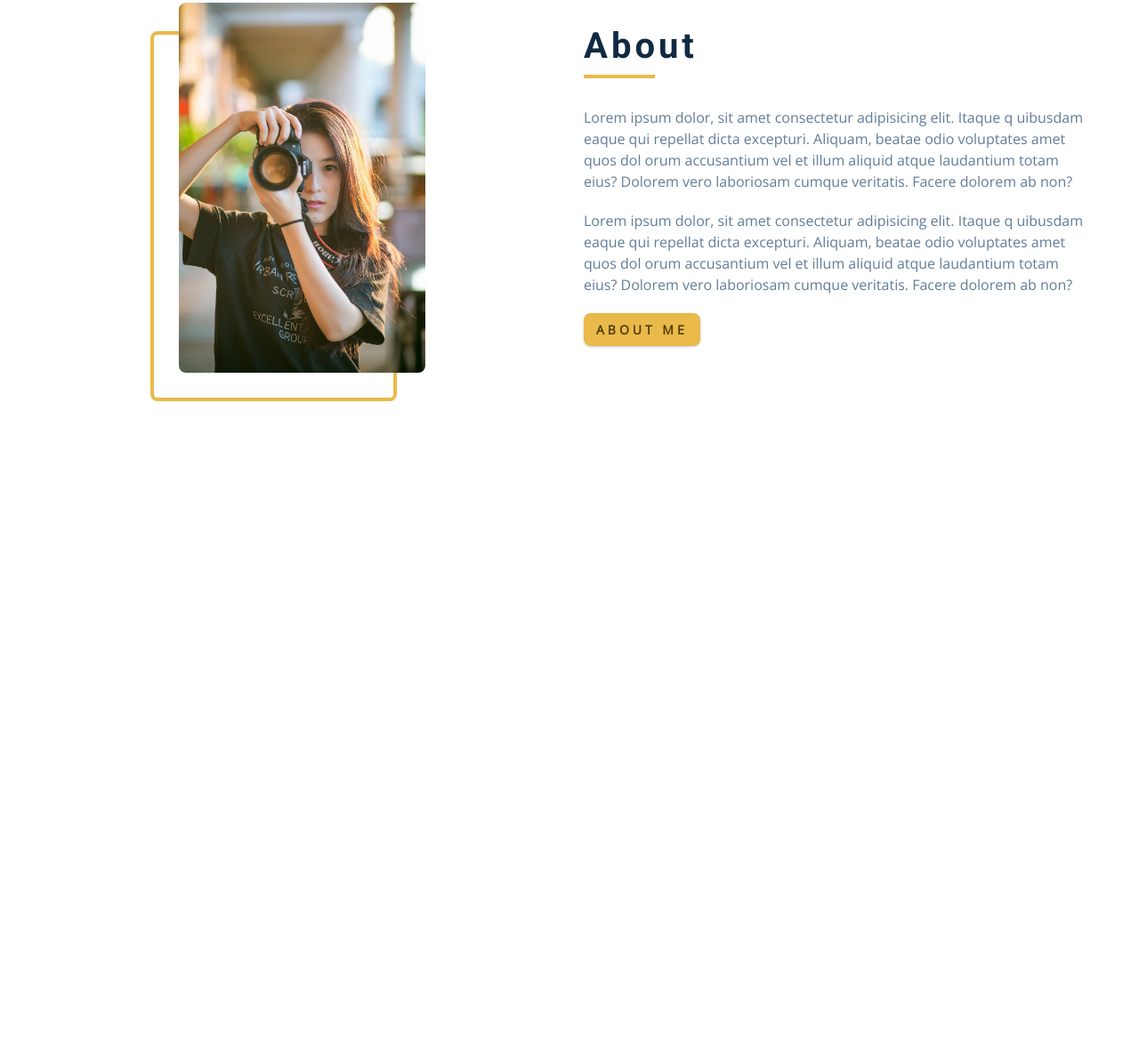
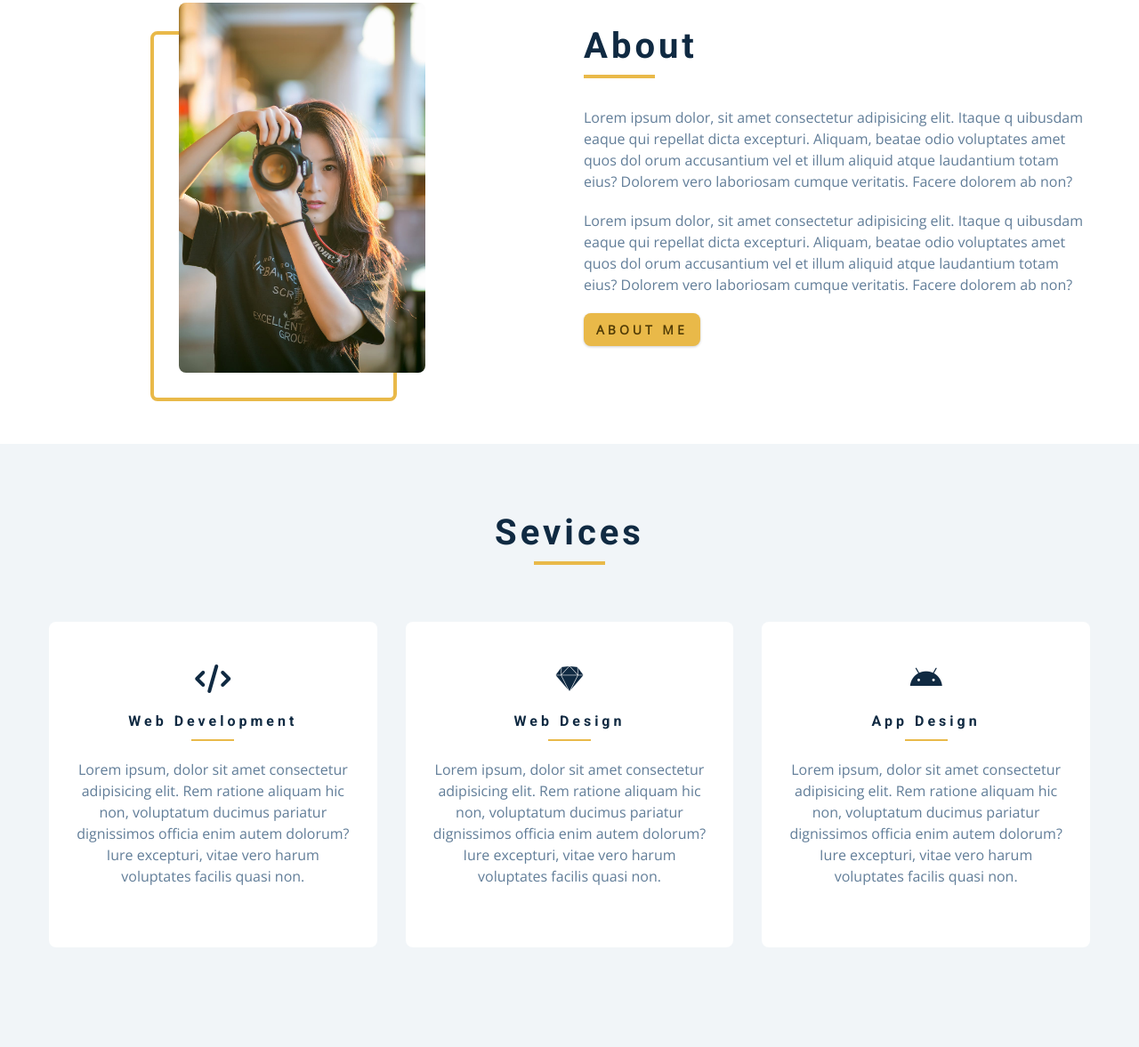
Before and after one commit to Sai-02/Portfolio-Project, a plain HTML site: page index.html in a window 1280 px wide. Shown: the part 877-2054 px from the top of the page at 89% size. Before the commit the page ends 1376 px from the top, so only its background shows below. Drawn offline with nearby package versions, Linux system fonts and the light colour scheme.

Commit message:
Services section

```diff
--- a/css/styles.css
+++ b/css/styles.css
@@ -172,9 +172,12 @@ p {
   margin-right: auto;
   margin-left: auto;
 }
-.section-title{
+.section-title {
   margin-bottom: 4rem;
   text-align: center;
+}
+.bg-grey {
+  background: var(--clr-grey-10);
 }
 
 /*
@@ -350,17 +353,17 @@ Hero
 .hero-btn {
   margin-top: 1.25rem;
 }
-@media screen and (min-width:992px){
-  .hero-img{
+@media screen and (min-width: 992px) {
+  .hero-img {
     display: block;
     position: relative;
-
   }
-  .hero-center{
+  .hero-center {
     grid-template-columns: 1fr 1fr;
   }
 
-  .hero-img::before, .about-img::before{
+  .hero-img::before,
+  .about-img::before {
     content: "";
     position: absolute;
     width: 100%;
@@ -369,16 +372,14 @@ Hero
     top: 2rem;
     right: -2rem;
     border-radius: var(--radius);
-
   }
 }
-.hero-photo{
+.hero-photo {
   max-width: 25rem;
   max-height: 26rem;
   object-fit: cover;
   border-radius: var(--radius);
   position: relative;
-
 }
 
 /*
@@ -386,46 +387,84 @@ Hero
 About
 ===============
 */
-.about-title{
+.about-title {
   text-align: left;
   margin-bottom: 2rem;
 }
-.about-title .underline{
+.about-title .underline {
   margin-left: 0;
 }
-.about-center{
+.about-center {
   display: grid;
-  gap:3rem 2rem;
+  gap: 3rem 2rem;
 }
-.about-img{
+.about-img {
   justify-self: center;
-
 }
-@media screen and (min-width:992px){
-  .about-center{
-
-   grid-template-columns:  repeat(2,1fr);
+@media screen and (min-width: 992px) {
+  .about-center {
+    grid-template-columns: repeat(2, 1fr);
   }
-  .about-img{
+  .about-img {
     position: relative;
   }
-  .about-img::before{
-    left:-2rem;
+  .about-img::before {
+    left: -2rem;
   }
-  .about-info{
+  .about-info {
     align-self: center;
   }
-
 }
-
 
 /*
 ===============
 Services
 ===============
 */
+.service {
+  background: var(--clr-white);
+  padding: 3rem 1.5rem;
+  margin-bottom: 2rem;
+  border-radius: var(--radius);
+  transition: var(--transition);
+  text-align: center;
+}
+.service-icon {
+  font-size: 2rem;
+  margin-bottom: 1.5rem;
+}
+.service .underline {
+  width: 3rem;
+  height: 0.12rem;
+  transition: var(--transition);
+}
+.service p {
+  transition: var(--transition);
+}
+.service:hover {
+  background: var(--clr-primary-5);
+  color: var(--clr-white);
+}
+.service:hover p {
+  color: var(--clr-white);
+}
+.service:hover .underline {
+  background: var(--clr-white);
+}
+@media screen and (min-width: 676px) {
+  .services-center {
+    display: grid;
+    grid-template-columns: repeat(2, 1fr);
+    column-gap: 2rem;
+  }
+}
+@media screen and (min-width: 992px) {
+  .services-center {
+    grid-template-columns: repeat(3, 1fr);
+  }
+}
+
 /* small screen layout setup */
-/* bg-grey in globals */
 
 /*
 ===============
--- a/index.html
+++ b/index.html
@@ -77,7 +77,7 @@
           </li>
           <li>
             <a href="https://www.twitter.com" class="social-icon">
-              <i class="fab fa-twitter"></i>
+              <i class="fab fa-github"></i>
             </a>
           </li>
           <li>
@@ -178,6 +178,57 @@
 
     <!-- end of about -->
     <!-- services -->
+    <section class="section services bg-grey">
+      <!-- section-title -->
+      <div class="section-title">
+        <h2>sevices</h2>
+        <div class="underline"></div>
+      </div>
+      <!-- end of section-title -->
+      <div class="services-center section-center">
+        <!-- single sevice -->
+        <article class="service">
+          <i class="fas fa-code service-icon"></i>
+          <h4>web development</h4>
+          <div class="underline"></div>
+          <p>
+            Lorem ipsum, dolor sit amet consectetur adipisicing elit. Rem
+            ratione aliquam hic non, voluptatum ducimus pariatur dignissimos
+            officia enim autem dolorum? Iure excepturi, vitae vero harum
+            voluptates facilis quasi non.
+          </p>
+        </article>
+        <!-- end of single sevice -->
+
+        <!-- single sevice -->
+        <article class="service">
+          <i class="fab fa-sketch service-icon"></i>
+          <h4>web design</h4>
+          <div class="underline"></div>
+          <p>
+            Lorem ipsum, dolor sit amet consectetur adipisicing elit. Rem
+            ratione aliquam hic non, voluptatum ducimus pariatur dignissimos
+            officia enim autem dolorum? Iure excepturi, vitae vero harum
+            voluptates facilis quasi non.
+          </p>
+        </article>
+        <!-- end of single sevice -->
+
+        <!-- single sevice -->
+        <article class="service">
+          <i class="fab fa-android service-icon"></i>
+          <h4>app design</h4>
+          <div class="underline"></div>
+          <p>
+            Lorem ipsum, dolor sit amet consectetur adipisicing elit. Rem
+            ratione aliquam hic non, voluptatum ducimus pariatur dignissimos
+            officia enim autem dolorum? Iure excepturi, vitae vero harum
+            voluptates facilis quasi non.
+          </p>
+        </article>
+        <!-- end of single sevice -->
+      </div>
+    </section>
 
     <!-- end of services -->
     <!-- projects -->
```
